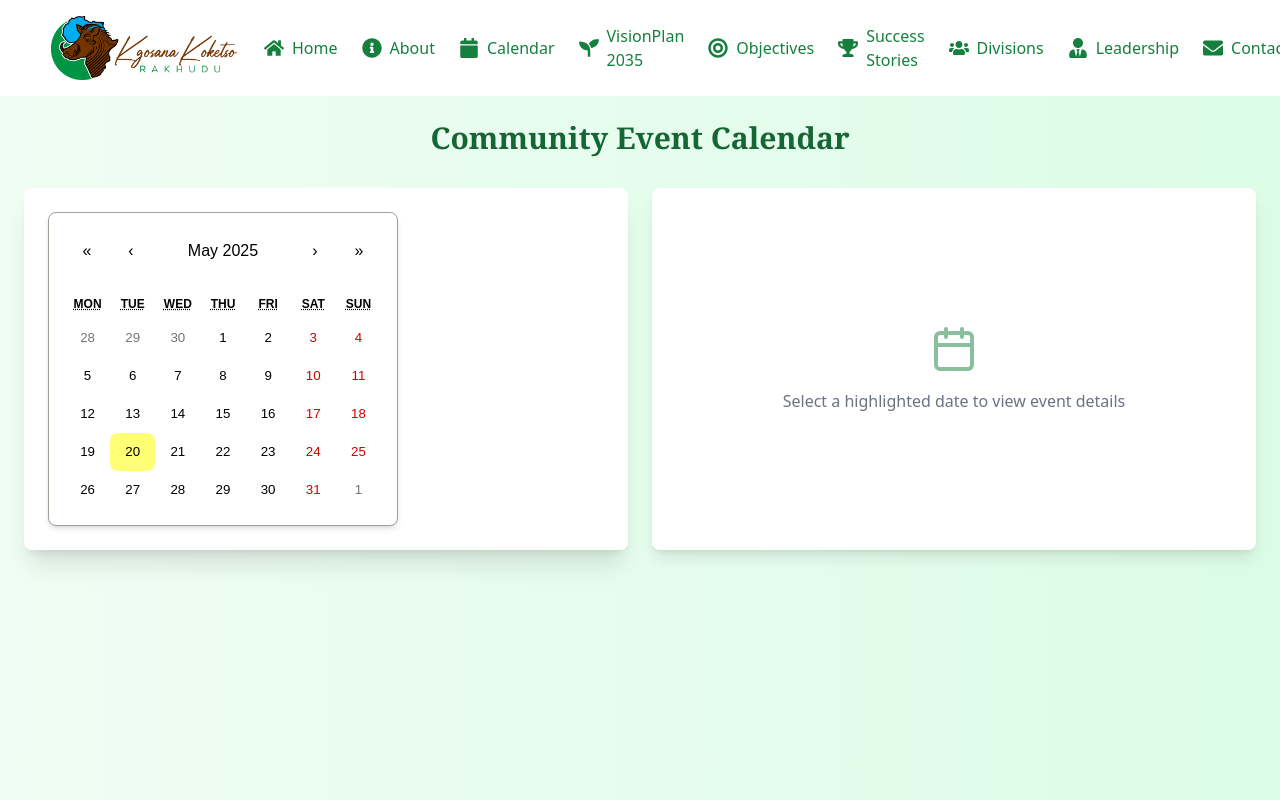
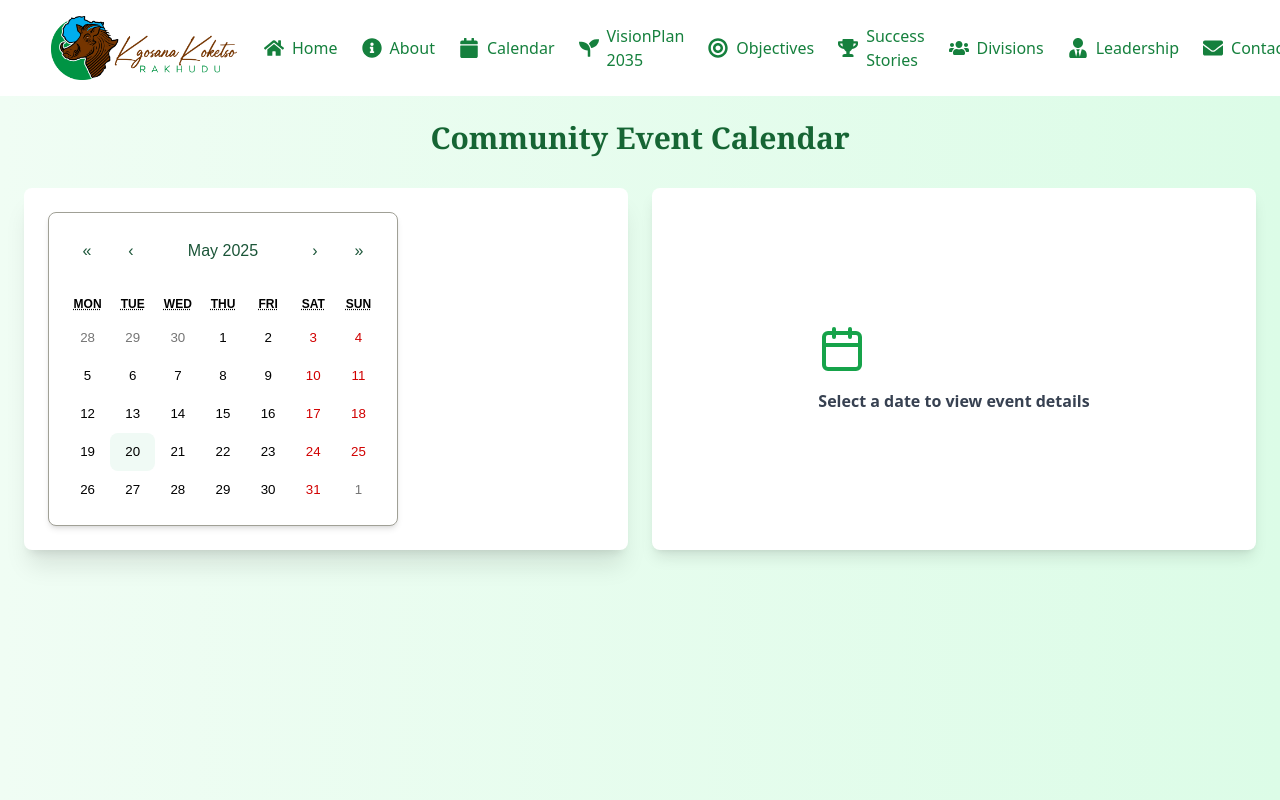
Before and after one commit to Nathilanzi/krf-website, a React (Create React App) app: page /calendar in a window 1280 px wide. Shown: the top 800 px of the page. Built offline with nearby package versions, Linux system fonts and the light colour scheme.

Commit message:
Enhance calendar
-Event indicators
- Symmetrical cards

```diff
--- a/src/Components/Calendar.jsx
+++ b/src/Components/Calendar.jsx
@@ -2,6 +2,7 @@ import React, { useState } from 'react';
 import Calendar from 'react-calendar';
 import { Calendar as CalendarIcon, Phone } from 'lucide-react';
 import 'react-calendar/dist/Calendar.css';
+import './styles/Calendar.css'
 
 const events = [
   {
@@ -191,9 +192,9 @@ const CalendarComponent = () => {
             ) : (
               <div className="bg-white p-6 rounded-lg shadow-lg h-full flex items-center justify-center">
                 <div className="text-center">
-                  <CalendarIcon className="w-12 h-12 text-green-700 opacity-50 mx-auto mb-4" />
-                  <p className="text-gray-500">
-                    Select a highlighted date to view event details
+                  <CalendarIcon className="w-12 h-12 text-green-600 mb-4" />
+                  <p className="text-gray-700 font-semibold">
+                    Select a date to view event details
                   </p>
                 </div>
               </div>
@@ -201,22 +202,6 @@ const CalendarComponent = () => {
           </div>
         </div>
       </div>
-
-      <style jsx>{`
-        .react-calendar {
-          font-family: 'Merriweather', serif;
-          color: #1b5538;
-          border: none;
-        }
-        .react-calendar__tile--now {
-          background: #1b5538 !important;
-          color: #ffffff !important;
-        }
-        .react-calendar__tile--now:hover {
-          background: #1b5538 !important;
-          color: #ffffff;
-        }
-      `}</style>
     </div>
   );
 };
--- /dev/null
+++ b/src/Components/styles/Calendar.css
@@ -0,0 +1,39 @@
+.event-tile {
+    background-color: #e6f4ea; /* Subtle color for event days */
+  }
+
+  .current-date {
+    border: 2px solid #1b5538;
+    background-color: #f0faf5;
+  }
+
+  .slide-in {
+    animation: slideIn 0.3s ease-out;
+  }
+
+  @keyframes slideIn {
+    from {
+      opacity: 0;
+      transform: translateX(20px);
+    }
+    to {
+      opacity: 1;
+      transform: translateX(0);
+    }
+  }
+
+  /* Calendar tile hover effect */
+  .react-calendar__tile:hover {
+    background-color: #e6f4ea;
+    cursor: pointer;
+  }
+
+  /* Transition for month/year navigation */
+  .react-calendar__navigation__label, .react-calendar__navigation__arrow {
+    color: #1b5538;
+    transition: color 0.2s ease-in;
+  }
+
+  .react-calendar__navigation__label:hover, .react-calendar__navigation__arrow:hover {
+    color: #16623b;
+  }
```
